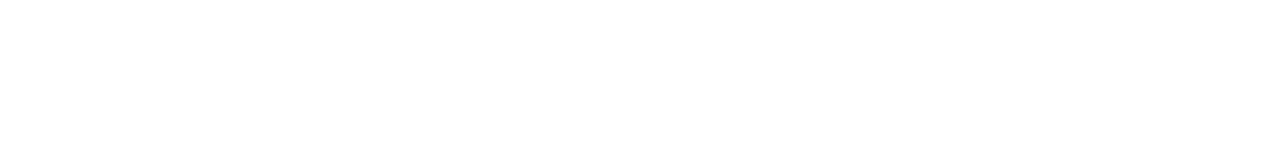
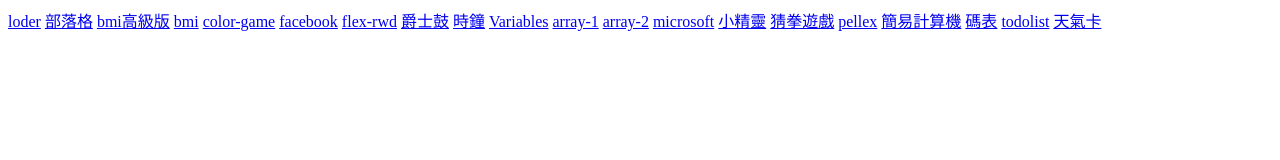
Before and after one commit to lt13543427/lt13543427.github, a plain HTML site: page index.html in a window 1280 px wide. Drawn offline with Linux system fonts and the light colour scheme.

Commit message:
作品集

```diff
--- a/index.html
+++ b/index.html
@@ -6,6 +6,25 @@
     <title>Document</title>
   </head>
   <body>
-    <a href="./color-game/color.html"></a>
+    <a href="./bear loader/bear.html">loder</a>
+    <a href="./blog/login.html">部落格</a>
+    <a href="./bmi/bmi高級版.html">bmi高級版</a>
+    <a href="./bmi/bmi.html">bmi</a>
+    <a href="./color-game/color.html">color-game</a>
+    <a href="./facebook/fb.html">facebook</a>
+    <a href="./flex-rwd/rwd-flex copy.html">flex-rwd</a>
+    <a href="./js-30/01 - JavaScript Drum Kit/">爵士鼓</a>
+    <a href="./js-30/02 - JS and CSS Clock/">時鐘</a>
+    <a href="./js-30/03 - CSS Variables/index-START.html">Variables</a>
+    <a href="./js-30/04 - Array Cardio Day 1/index-START.html">array-1</a>
+    <a href="./js-30/07 - Array Cardio Day 2/index-START.html">array-2</a>
+    <a href="./microsoft/nav.html">microsoft</a>
+    <a href="./Pac-Man/小精靈 copy.html">小精靈</a>
+    <a href="./paper, scissors, stone/猜拳 copy.html">猜拳遊戲</a>
+    <a href="./pellex/nav.html">pellex</a>
+    <a href="./simple computer/簡易計算機.html">簡易計算機</a>
+    <a href="./Stopwatch/碼表.html">碼表</a>
+    <a href="./todolist/todolist.html">todolist</a>
+    <a href="./weather/氣象局.html">天氣卡</a>
   </body>
 </html>
```
